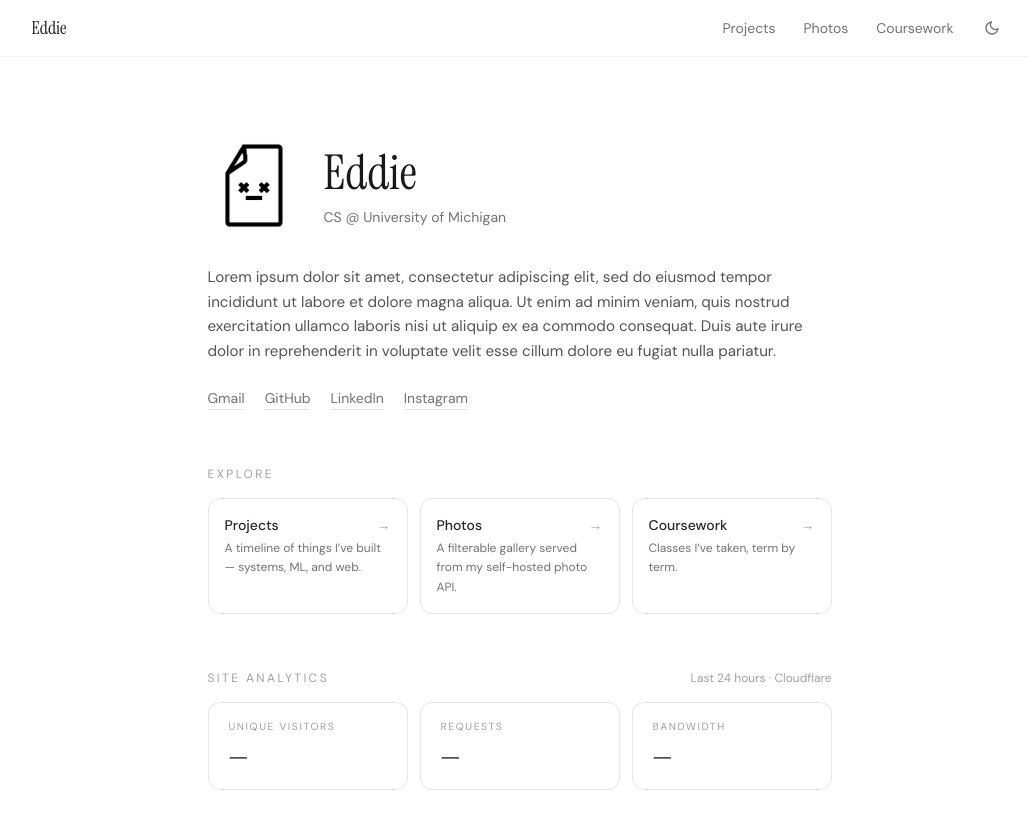
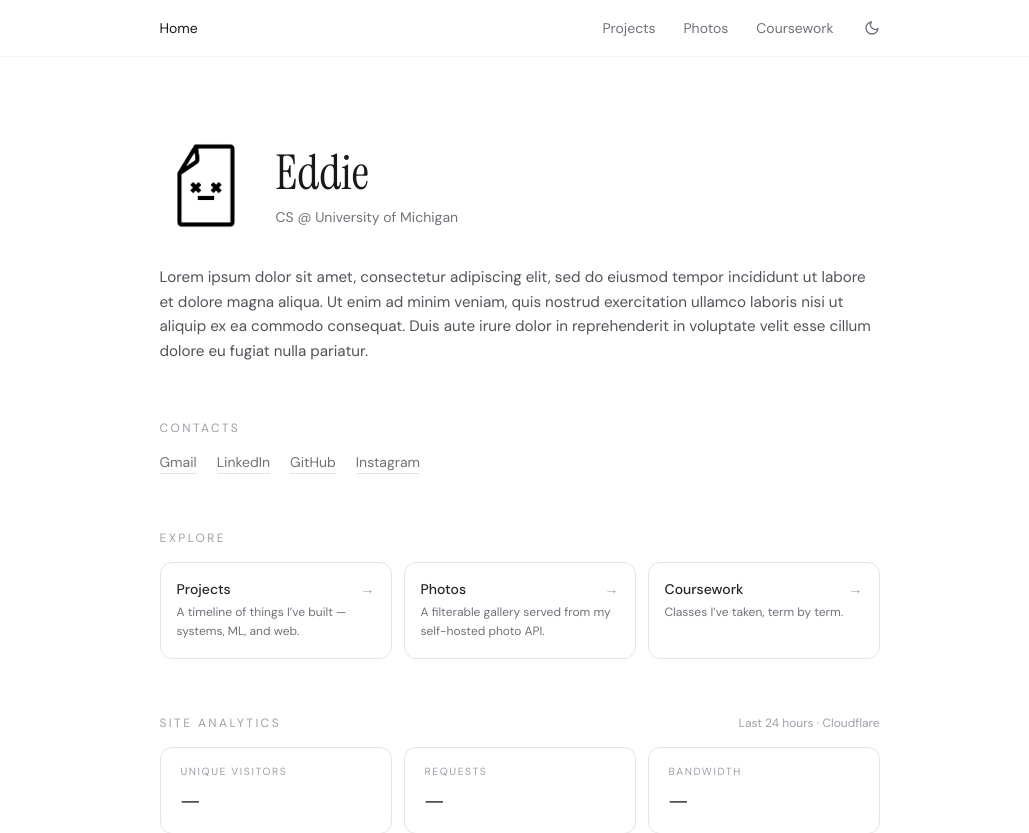
Before and after one commit to edwurdL/portfolioWEB, a React (Vite) app: page /#/ in a window 1280 px wide. Shown: the top 833 px of the page, without its empty margins (113-1142 px from the left). Built offline with nearby package versions, Linux system fonts and the light colour scheme; no server answers.

Commit message:
small formatting adjustments, home button, contacts

```diff
--- a/src/components/Header.tsx
+++ b/src/components/Header.tsx
@@ -12,15 +12,21 @@ export default function Header() {
 
   return (
     <header className="sticky top-0 z-40 bg-white/90 dark:bg-zinc-900/90 backdrop-blur border-b border-zinc-100 dark:border-zinc-800">
-      <div className="max-w-5xl mx-auto px-6 h-14 flex items-center justify-between">
+      <div className="max-w-3xl mx-auto px-6 h-14 flex items-center justify-between">
+        {/* Negative margins pull the padded hit areas outward so the link text
+            itself lines up with the page's content column. */}
         <Link
           to="/"
-          className="font-serif text-lg text-zinc-900 dark:text-zinc-100 hover:opacity-70 transition-opacity"
+          className={`-ml-2.5 px-2.5 py-1.5 rounded-lg text-sm transition-colors ${
+            pathname === '/'
+              ? 'text-zinc-900 dark:text-zinc-100'
+              : 'text-zinc-500 dark:text-zinc-400 hover:text-zinc-900 dark:hover:text-zinc-100'
+          }`}
         >
-          Eddie
+          Home
         </Link>
 
-        <nav className="flex items-center gap-1 sm:gap-2">
+        <nav className="-mr-2 flex items-center gap-1 sm:gap-2">
           {LINKS.map(({ to, label }) => (
             <Link
               key={to}
--- a/src/pages/Home.tsx
+++ b/src/pages/Home.tsx
@@ -4,10 +4,10 @@ import profileImg from '../assets/deadfile.png'
 import { fetchAnalytics } from '../lib/api'
 import type { SiteAnalytics } from '../types'
 
-const SOCIALS = [
+const CONTACTS = [
   { label: 'Gmail', href: 'mailto:edlai@umich.edu' },
+  { label: 'LinkedIn', href: '#' },
   { label: 'GitHub', href: 'https://github.com/edwurdL' },
-  { label: 'LinkedIn', href: '#' },
   { label: 'Instagram', href: '#' },
 ]
 
@@ -27,7 +27,7 @@ export default function Home() {
   const fmt = (n?: number) => (n === undefined ? '—' : n.toLocaleString())
 
   return (
-    <main className="max-w-2xl mx-auto px-6 pt-14 pb-16 sm:pt-20">
+    <main className="max-w-3xl mx-auto px-6 pt-14 pb-16 sm:pt-20">
       {/* Hero */}
       <section className="flex items-center gap-5 mb-8">
         <img
@@ -45,7 +45,7 @@ export default function Home() {
         </div>
       </section>
 
-      <p className="text-[0.95rem] leading-relaxed text-zinc-600 dark:text-zinc-400 mb-6">
+      <p className="text-[0.95rem] leading-relaxed text-zinc-600 dark:text-zinc-400 mb-14">
         Lorem ipsum dolor sit amet, consectetur adipiscing elit, sed do eiusmod
         tempor incididunt ut labore et dolore magna aliqua. Ut enim ad minim
         veniam, quis nostrud exercitation ullamco laboris nisi ut aliquip ex ea
@@ -53,8 +53,12 @@ export default function Home() {
         velit esse cillum dolore eu fugiat nulla pariatur.
       </p>
 
-      <div className="flex flex-wrap gap-x-5 gap-y-2 mb-14">
-        {SOCIALS.map(({ label, href }) => (
+      <section className="mb-14">
+        <h2 className="text-xs uppercase tracking-[0.2em] text-zinc-400 dark:text-zinc-500 mb-4">
+          Contacts
+        </h2>
+        <div className="flex flex-wrap gap-x-5 gap-y-2">
+          {CONTACTS.map(({ label, href }) => (
             <a
               key={label}
               href={href}
@@ -66,6 +70,7 @@ export default function Home() {
             </a>
           ))}
         </div>
+      </section>
 
       {/* Explore */}
       <section className="mb-14">
```
Also changed, not shown: 4 other files (tests, documents, lock files or other folders). Lines whose indentation alone changed are shown as unchanged.
